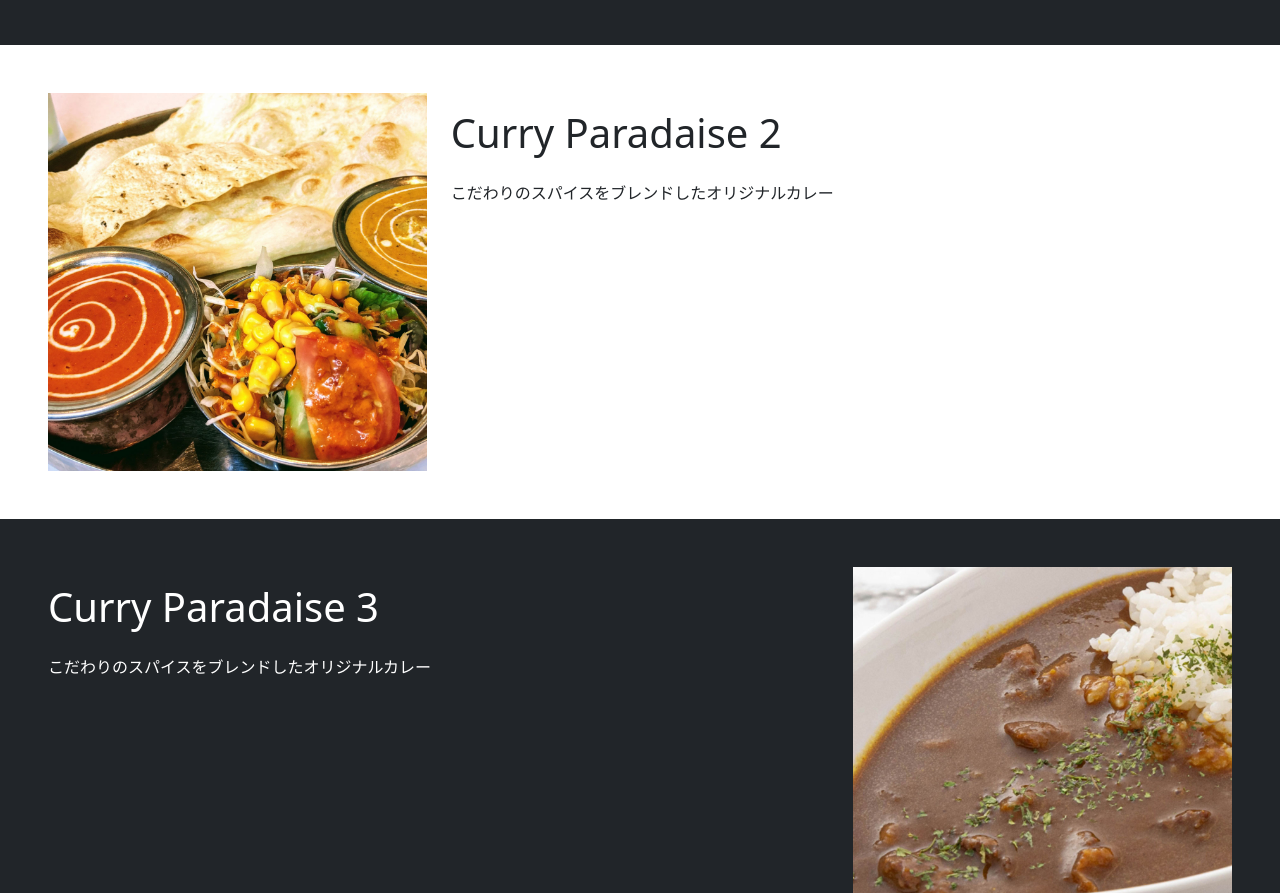
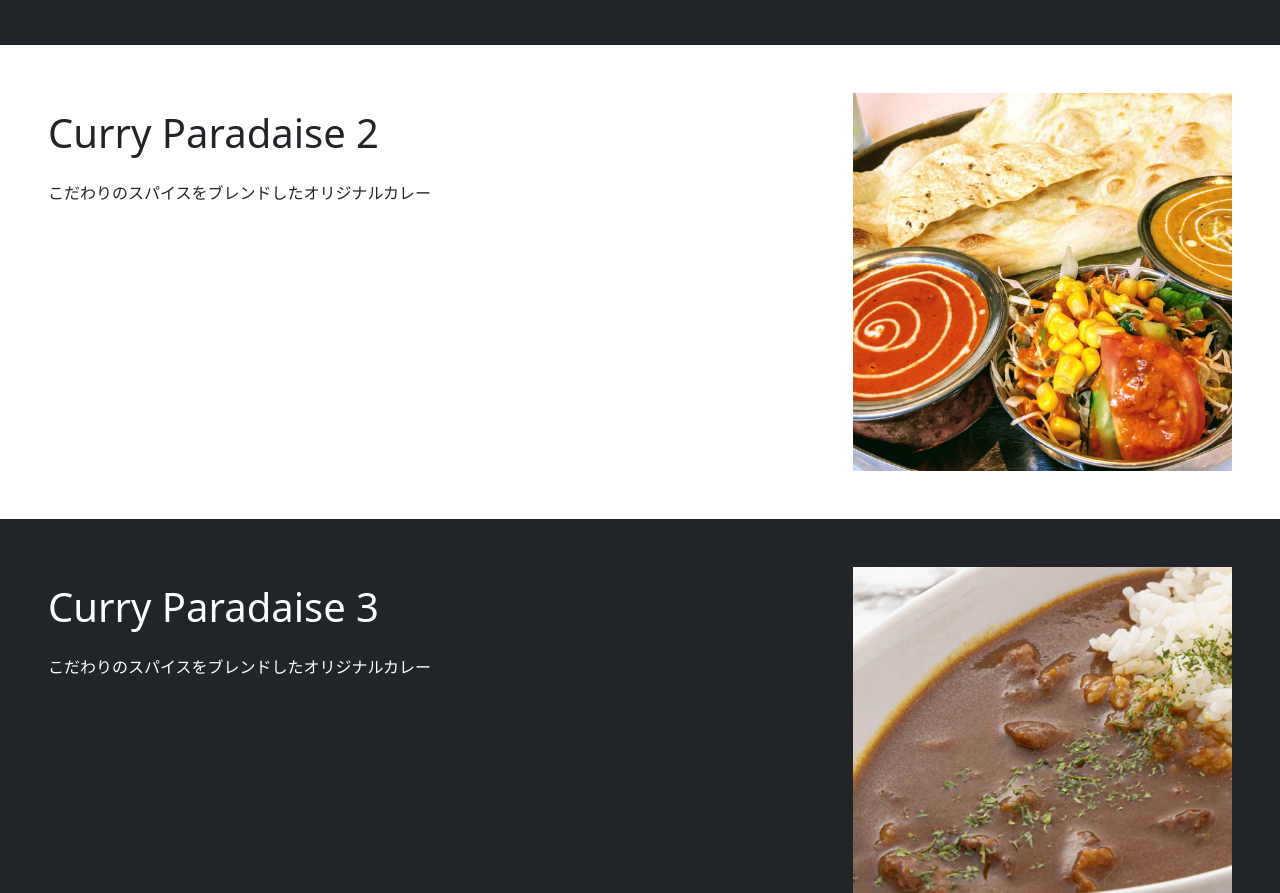
Before and after one commit to Miharu978/curry_2, a plain HTML site: page index.html in a window 1280 px wide. Shown: the part 1427-2320 px from the top of the page. Drawn offline with nearby package versions, Linux system fonts and the light colour scheme.

Commit message:
Update index.html

```diff
--- a/index.html
+++ b/index.html
@@ -127,11 +127,11 @@
         <section id="items-2">
             <div class="container-fluid p-5">
                 <div class="row">
-                    <div class="col-sm-4">
+                    <div class="col-sm-4 order-sm-2">
                       <img src="images/curry_menu_02.jpg" alt="" class="img-fluid">
                     </div>
 
-                    <div class="col-sm-8">
+                    <div class="col-sm-8 order-sm-1">
                         <h2 class="fs-1 py-3">Curry Paradaise 2</h2>
                         <p>こだわりのスパイスをブレンドしたオリジナルカレー</p>
                     </div>
```
